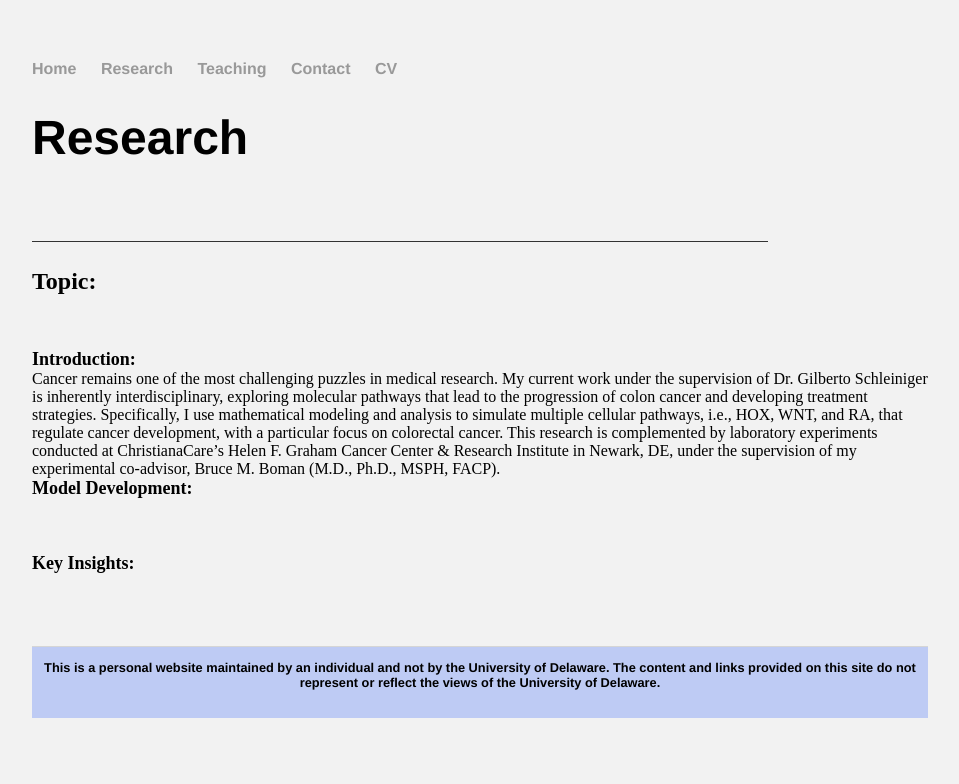
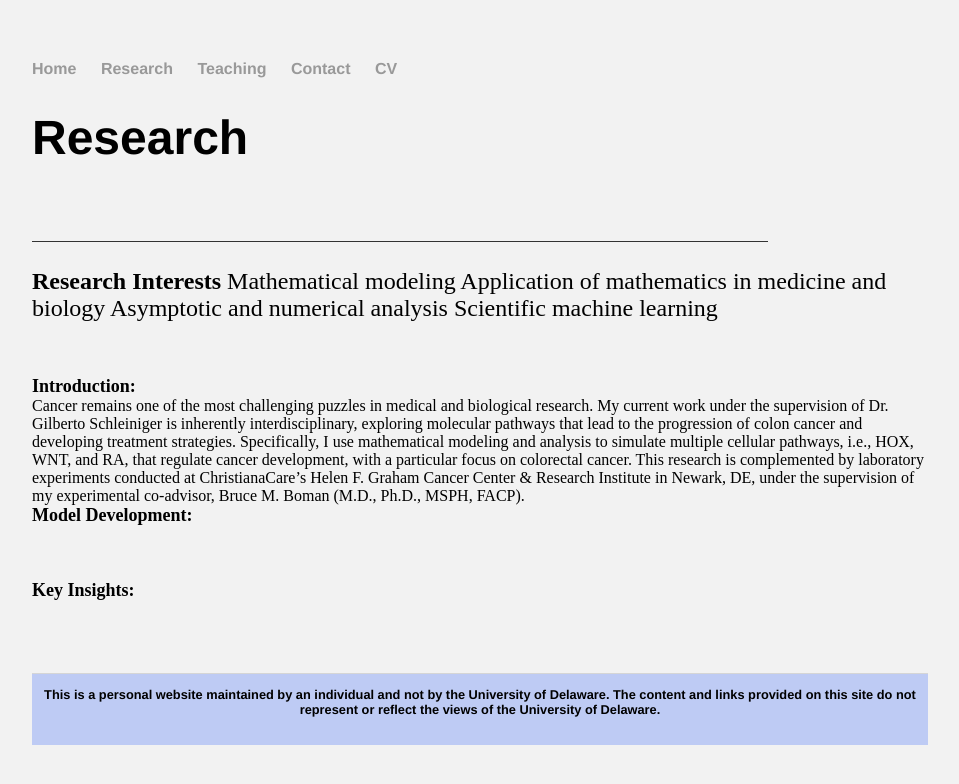
Before and after one commit to kataboh/kataboh.github.io, a Jekyll site: the page built from research.html, in a window 1280 px wide. Shown: the top 784 px of the page, without its empty margins (160-1119 px from the left). Built offline with Jekyll 4.4.1, drawn with Linux system fonts in a browser that asks for light colours.

Commit message:
research update

```diff
--- a/research.html
+++ b/research.html
@@ -10,7 +10,12 @@ title: Pascal Kingsley Kataboh's Homepage
 	<hr size="3" noshade>
 	<br>
 
-	<font size="5" ><b>Topic:</b>
+	<font size="5" ><b>Research Interests</b>
+		Mathematical modeling
+        Application of mathematics in medicine and biology
+        Asymptotic and numerical analysis
+        Scientific machine learning
+
 
 	</font>
 	<br>
@@ -18,7 +23,7 @@ title: Pascal Kingsley Kataboh's Homepage
 	<br>
 	<br>
 	<font size="4"><b>Introduction:</b></font><br>
-		Cancer remains one of the most challenging puzzles in medical research. My current work under the supervision of Dr. Gilberto Schleiniger is inherently interdisciplinary, exploring molecular pathways that lead to the progression of colon cancer and developing treatment strategies. Specifically, I use mathematical modeling and analysis to simulate multiple cellular pathways, i.e., HOX, WNT, and RA, that regulate cancer development, with a particular focus on colorectal cancer. This research is complemented by laboratory experiments conducted at ChristianaCare’s Helen F. Graham Cancer Center & Research Institute in Newark, DE, under the supervision of my experimental co-advisor, Bruce M. Boman (M.D., Ph.D., MSPH, FACP).
+		Cancer remains one of the most challenging puzzles in medical and biological research. My current work under the supervision of Dr. Gilberto Schleiniger is inherently interdisciplinary, exploring molecular pathways that lead to the progression of colon cancer and developing treatment strategies. Specifically, I use mathematical modeling and analysis to simulate multiple cellular pathways, i.e., HOX, WNT, and RA, that regulate cancer development, with a particular focus on colorectal cancer. This research is complemented by laboratory experiments conducted at ChristianaCare’s Helen F. Graham Cancer Center & Research Institute in Newark, DE, under the supervision of my experimental co-advisor, Bruce M. Boman (M.D., Ph.D., MSPH, FACP).
 
 
 	<br>
```
